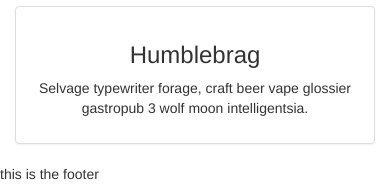
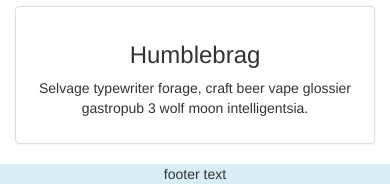
Before and after one commit to rlewis2892/bootstrap-challenge-demo, a PHP site: page / in a window 390 px wide. Shown: the part 1978-2162 px from the top of the page. Run offline with PHP 8.4, Linux system fonts and the light colour scheme; some libraries are stand-ins or nearby versions.

Commit message:
added footer

```diff
--- a/index.php
+++ b/index.php
@@ -161,8 +161,14 @@
 			</section>
 
 		</div>
-		<footer>
-			this is the footer
+		<footer class="bg-info text-center">
+			<div class="container">
+				<div class="row">
+					<div class="col-md-4 col-md-offset-4">
+						footer text
+					</div>
+				</div>
+			</div>
 		</footer>
 	</body>
 </html>
```
